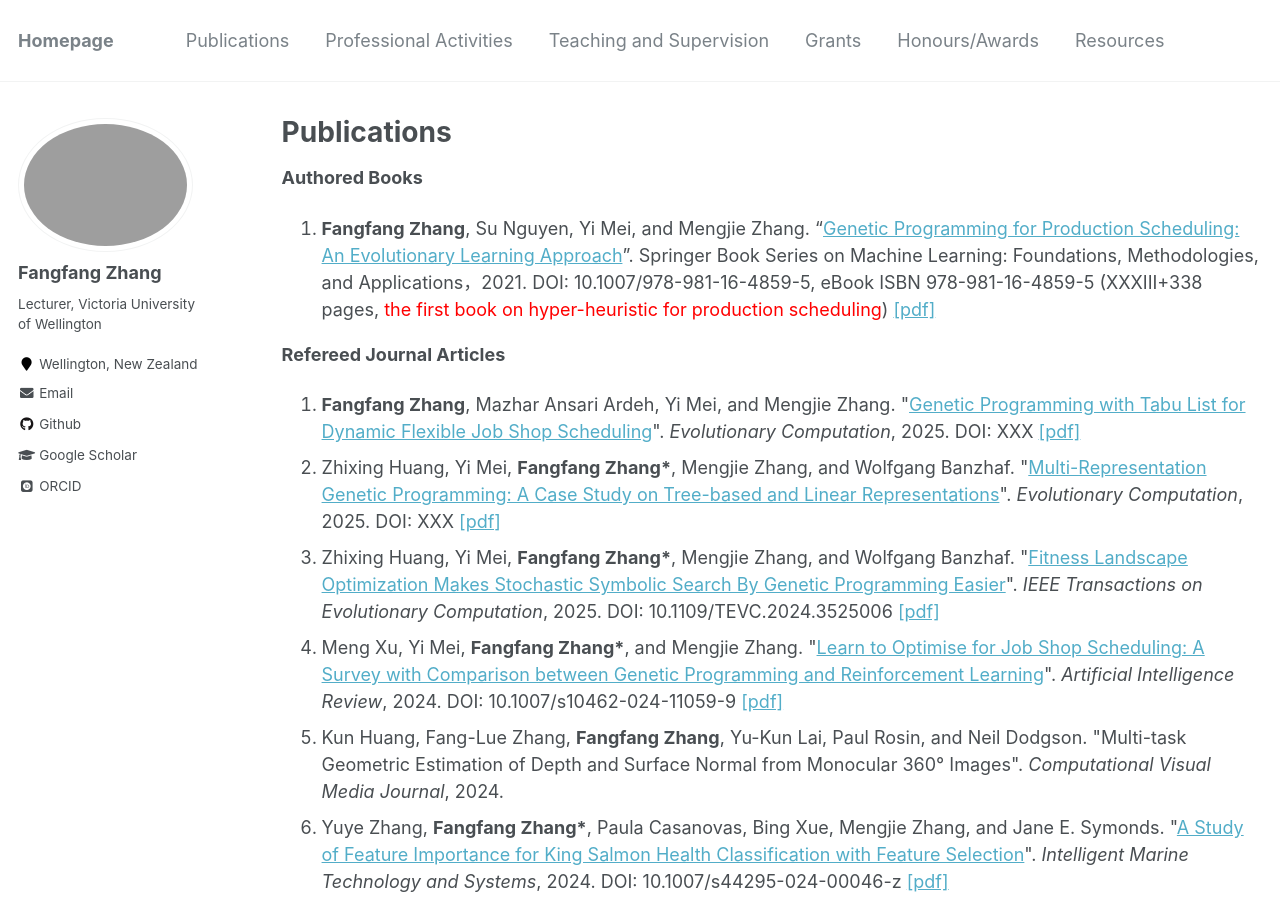
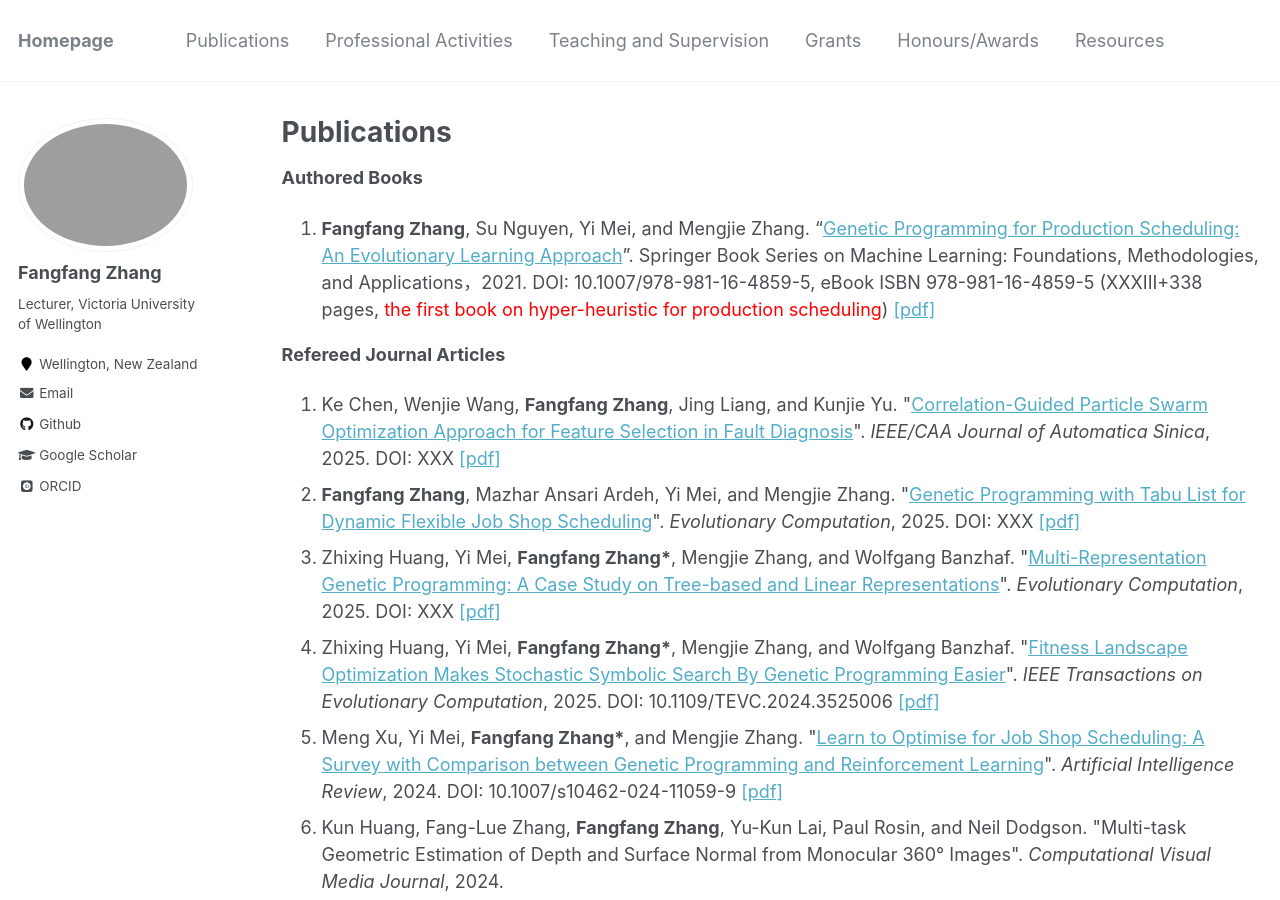
Before and after one commit to fangfang-zhang/fangfang-zhang.github.io, a Jekyll site: the page built from _pages/publications.md, in a window 1280 px wide and 900 px high. Built offline with Jekyll 4.4.1, drawn with Linux system fonts in a browser that asks for light colours; some web fonts are replaced.

Commit message:
zhengzhou

```diff
--- a/_pages/publications.md
+++ b/_pages/publications.md
@@ -11,6 +11,7 @@ author_profile: true
 
 **Refereed Journal Articles**
 <ol>
+<li>Ke Chen, Wenjie Wang, <b>Fangfang Zhang</b>, Jing Liang, and Kunjie Yu. "<a target="_blank" href="">Correlation-Guided Particle Swarm Optimization Approach for Feature Selection in Fault Diagnosis</a>". <i>IEEE/CAA Journal of Automatica Sinica</i>, 2025. DOI: XXX <a target="_blank" href="">[pdf]</a></li>
 <li><b>Fangfang Zhang</b>, Mazhar Ansari Ardeh, Yi Mei, and Mengjie Zhang. "<a target="_blank" href="">Genetic Programming with Tabu List for Dynamic Flexible Job Shop Scheduling</a>". <i>Evolutionary Computation</i>, 2025. DOI: XXX <a target="_blank" href="">[pdf]</a></li>
 <li>Zhixing Huang, Yi Mei, <b>Fangfang Zhang*</b>, Mengjie Zhang, and Wolfgang Banzhaf. "<a target="_blank" href="">Multi-Representation Genetic Programming: A Case Study on Tree-based and Linear Representations</a>". <i>Evolutionary Computation</i>, 2025. DOI: XXX <a target="_blank" href="">[pdf]</a></li>
 <li>Zhixing Huang, Yi Mei, <b>Fangfang Zhang*</b>, Mengjie Zhang, and Wolfgang Banzhaf. "<a target="_blank" href="https://ieeexplore.ieee.org/document/10819486">Fitness Landscape Optimization Makes Stochastic Symbolic Search By Genetic Programming Easier</a>". <i>IEEE Transactions on Evolutionary Computation</i>, 2025. DOI: 10.1109/TEVC.2024.3525006 <a target="_blank" href="https://github.com/fangfang-zhang/fangfang-zhang.github.io/blob/main/files/2025-Fitness_Landscape_Optimization_Makes_Stochastic_Symbolic_Search_By_GP_Easier.pdf">[pdf]</a></li>
```
Also changed, not shown: 1 other file.
